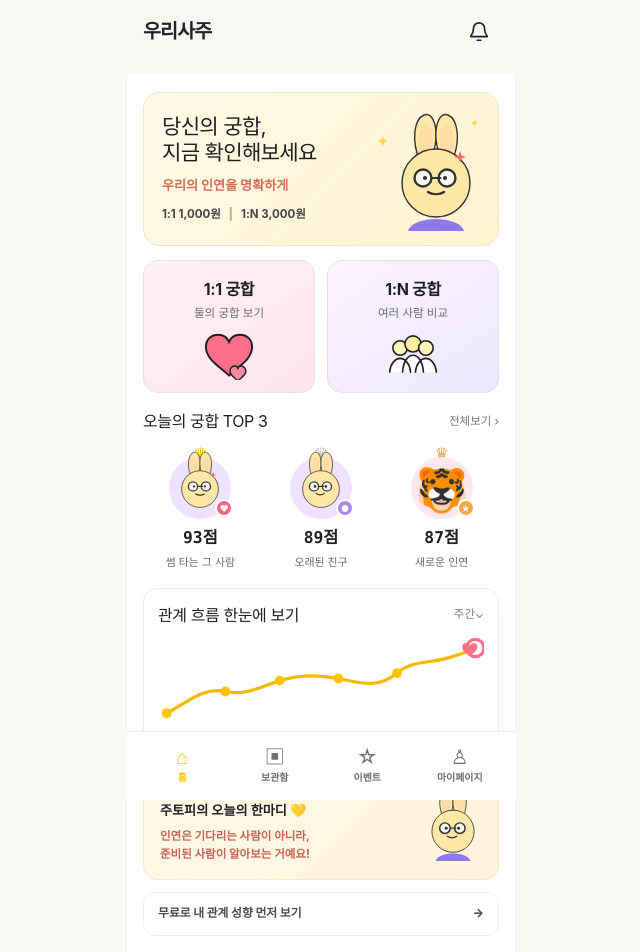
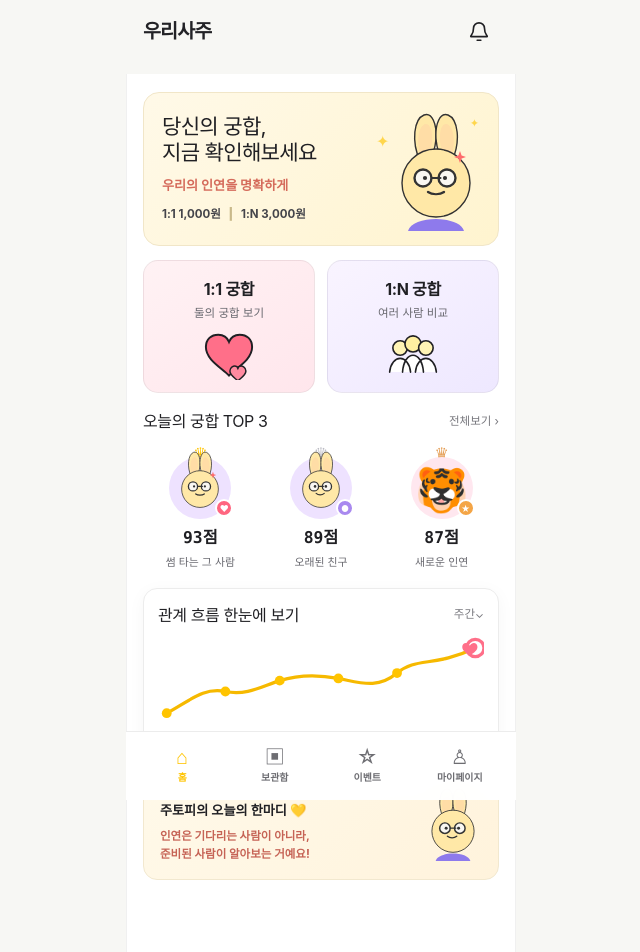
Before and after one commit to beforebelly216-star/woorigunghap, a Next.js app: page / in a window 1280 px wide. Shown: the top 952 px of the page, without its empty margins (319-959 px from the left). Built offline with nearby package versions, Linux system fonts and the light colour scheme.

Commit message:
fix: remove non-reference home free link

```diff
--- a/src/app/page.tsx
+++ b/src/app/page.tsx
@@ -75,8 +75,6 @@ export default function Home() {
         <ZootopiMark expression="smile" withBody />
       </aside>
 
-      <Link href="/free" className={styles.freeLink}>무료로 내 관계 성향 먼저 보기 <span>→</span></Link>
-
       <nav className={styles.bottomNav} aria-label="주요 메뉴">
         <Link href="/" className={styles.active}><span>⌂</span><b>홈</b></Link>
         <Link href="/account/reports"><span>▣</span><b>보관함</b></Link>
```
